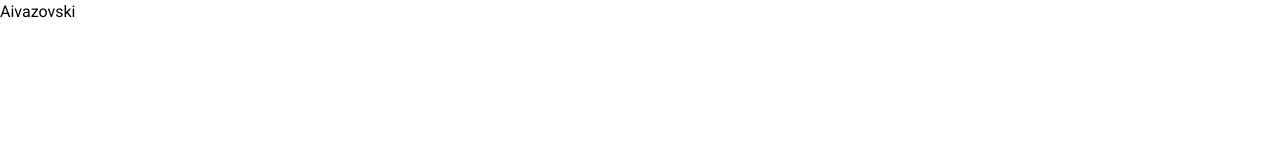
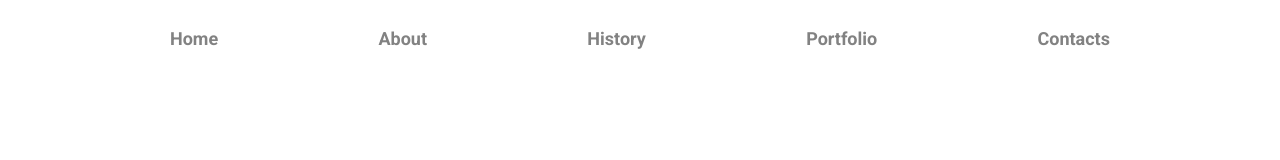
Before and after one commit to Defstrolk/Aivazovski_page, a plain HTML site: page index.html in a window 1280 px wide. Drawn offline with Linux system fonts and the light colour scheme.

Commit message:
added section header

```diff
--- a/index.html
+++ b/index.html
@@ -13,7 +13,27 @@
 </head>
 
 <body>
-	Aivazovski
+	<header class="header container">
+		<nav class="navigation">
+			<ul class="navigation__list">
+				<li class="navigation__item">
+					<a href="#" class="navigation__link">Home</a>
+				</li>
+				<li class="navigation__item">
+					<a href="#" class="navigation__link">About</a>
+				</li>
+				<li class="navigation__item">
+					<a href="#" class="navigation__link">History</a>
+				</li>
+				<li class="navigation__item">
+					<a href="#" class="navigation__link">Portfolio</a>
+				</li>
+				<li class="navigation__item">
+					<a href="#" class="navigation__link">Contacts</a>
+				</li>
+			</ul>
+		</nav>
+	</header>
 </body>
 
 </html>
--- a/styles.css
+++ b/styles.css
@@ -1,2 +1,3 @@
 @import url(styles/normalize.css);
 @import url(styles/variables.css);
+@import url(styles/header.css);
--- /dev/null
+++ b/styles/header.css
@@ -0,0 +1,68 @@
+.header {
+	padding-top: 25px;
+}
+
+.navigation {
+}
+
+.header:not(:last-child) {
+	padding: 32px;
+	border-bottom: 1px solid var(--color-gray);
+}
+
+.navigation__list {
+	display: flex;
+	justify-content: space-between;
+}
+
+.navigation__item {
+	font-weight: 700;
+}
+
+.navigation__link {
+	color: var(--color-gray);
+	text-decoration: none;
+	position: relative;
+	display: inline-flex;
+	align-items: center;
+}
+
+.navigation__link::after {
+	content: "";
+	position: absolute;
+	top: 100%;
+	left: 50%;
+	translate: -50%;
+	width: 0;
+	height: 2px;
+	background-color: currentColor;
+	transition-duration: 0.2s;
+}
+
+@media (max-width: 480px) {
+	.header {
+		display: none;
+	}
+}
+
+@media (hover: hover) {
+	.navigation__link:hover::after {
+		width: 100%;
+	}
+}
+@media (hover: none) {
+	.navigation__link:active::after {
+		width: 100%;
+	}
+}
+
+@media (hover: hover) {
+	.navigation__link:hover {
+		color: var(--color-dark);
+	}
+}
+@media (hover: none) {
+	.navigation__link:active {
+		color: var(--color-dark);
+	}
+}
--- a/styles/variables.css
+++ b/styles/variables.css
@@ -1,3 +1,7 @@
 :root {
 	--bg-main: lightblue;
+
+	--color-dark: #070707;
+	--color-gray: #828282;
+	--bg-gray: #f6f6f6;
 }
```
Also changed, not shown: styles/normalize.css.
